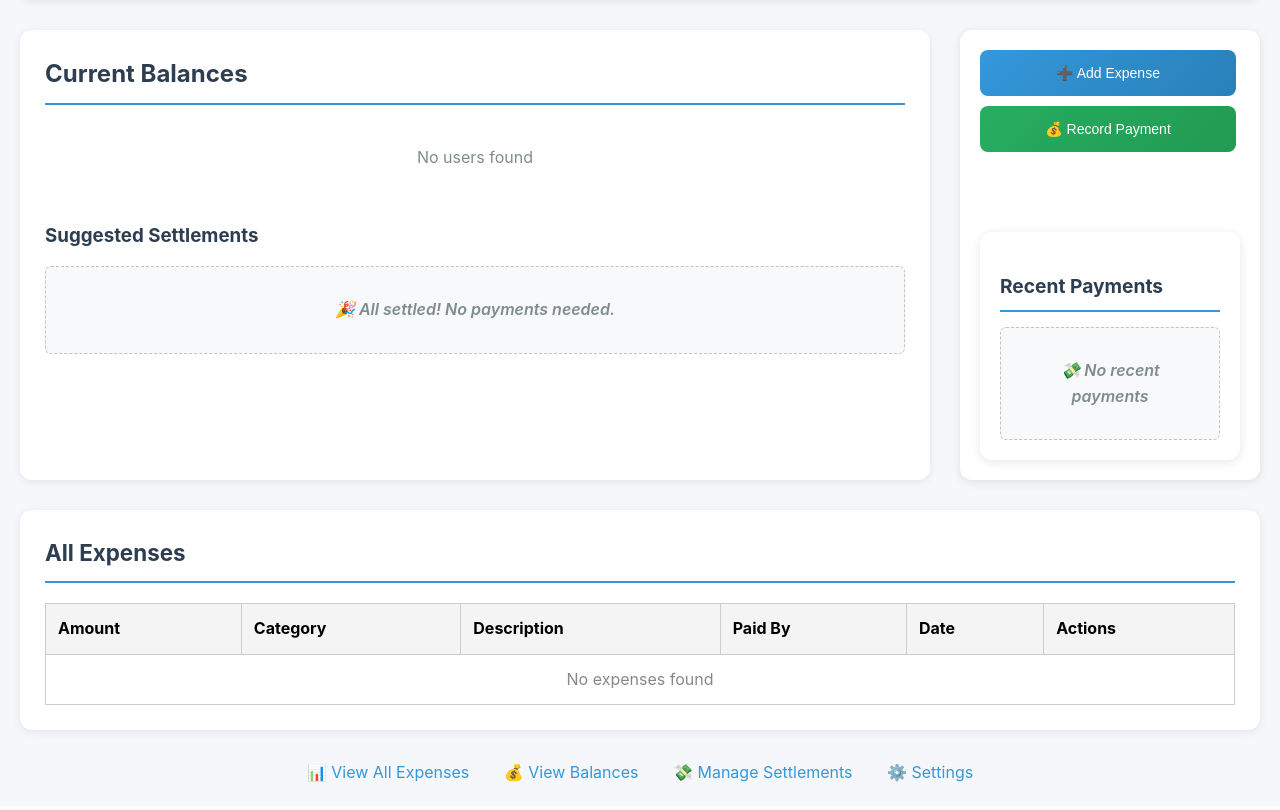
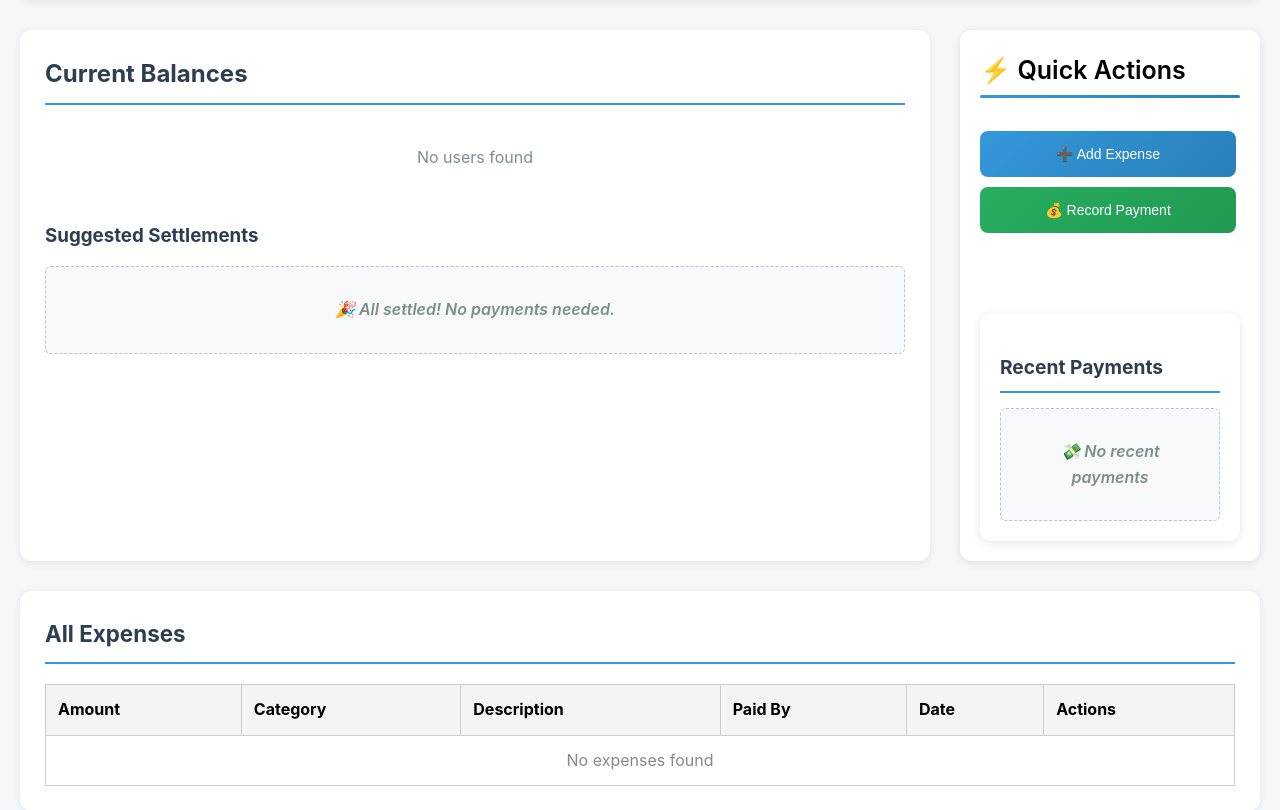
Before and after one commit to ZachSkiba/Expense_Tracker, a Flask app: page /add-expense in a window 1280 px wide. Shown: the part 106-916 px from the top of the page. Before the commit the page ends 888 px from the top, so only its background shows below. Run offline with Flask 3, Linux system fonts and the light colour scheme; data that the repository does not hold is empty.

Commit message:
New Changes

```diff
--- a/app/templates/right_section.html
+++ b/app/templates/right_section.html
@@ -1,5 +1,8 @@
 <!-- right_section.html -->
 <div class="right-section">
+    <!-- Title -->
+    <h3 class="quick-actions-title">⚡ Quick Actions</h3>
+
     <!-- Action Buttons -->
     <div class="action-buttons">
         <button class="add-expense-btn" onclick="openAddExpenseModal()">
@@ -21,6 +24,29 @@
     padding: 20px;
     box-shadow: 0 2px 10px rgba(0,0,0,0.1);
     height: fit-content;
+}
+
+/* Section Title */
+.quick-actions-title {
+    font-size: 25px;
+    font-weight: 600;
+    color: #000;
+    margin: 0 0 11px 0; /* closer to the top */
+    padding-bottom: 8px;
+    border-bottom: 2px solid transparent;
+    position: relative;
+}
+
+/* Full-width gradient underline */
+.quick-actions-title::after {
+    content: "";
+    position: absolute;
+    left: 0;
+    bottom: 0;
+    width: 100%; /* full width */
+    height: 3px;
+    background: linear-gradient(135deg, #3498db, #2980b9);
+    border-radius: 2px;
 }
 
 .action-buttons {
--- a/static/js/main.js
+++ b/static/js/main.js
@@ -78,7 +78,6 @@ async function loadInitialData() {
         const settlementsContainer = document.getElementById('settlements-container');
 
         if (balancesContainer || settlementsContainer) {
-            console.log('[DEBUG] Loading initial balance and settlement data...');
             await loadBalancesData();
         }
 
@@ -118,7 +117,6 @@ async function loadInitialData() {
 // Load balances data from API - SINGLE CALL VERSION
 async function loadBalancesData() {
     try {
-        console.log('[DEBUG] Making API calls for balances and settlements...');
 
         const [balancesResponse, suggestionsResponse] = await Promise.all([
             fetch('/api/balances'),
@@ -132,8 +130,6 @@ async function loadBalancesData() {
         const balancesData = await balancesResponse.json();
         const suggestionsData = await suggestionsResponse.json();
 
-        console.log('[DEBUG] Received balances:', balancesData.balances);
-        console.log('[DEBUG] Received suggestions:', suggestionsData.suggestions);
 
         updateBalancesDisplay(balancesData.balances);
         updateSettlementSuggestionsDisplay(suggestionsData.suggestions);
@@ -271,7 +267,6 @@ window.AppUtils = {
 
     // Function to manually refresh balances if needed
     refreshBalances: async function() {
-        console.log('[DEBUG] Manually refreshing balances...');
         await loadBalancesData();
     }
 };
```
Also changed, not shown: static/js/modules/balance-manager.js (+3 -13 lines), static/js/modules/settlement-manager.js (+0 -13 lines).
